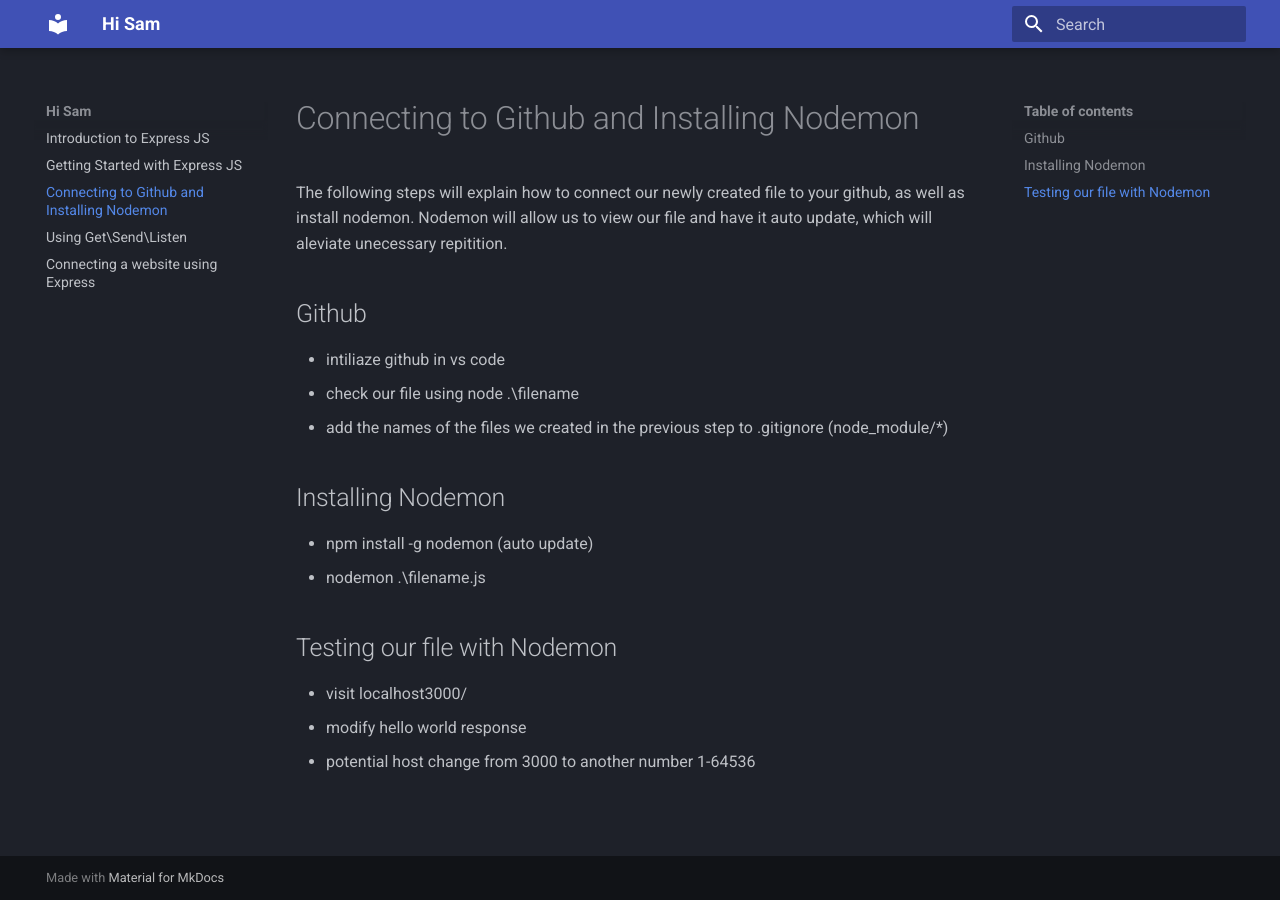
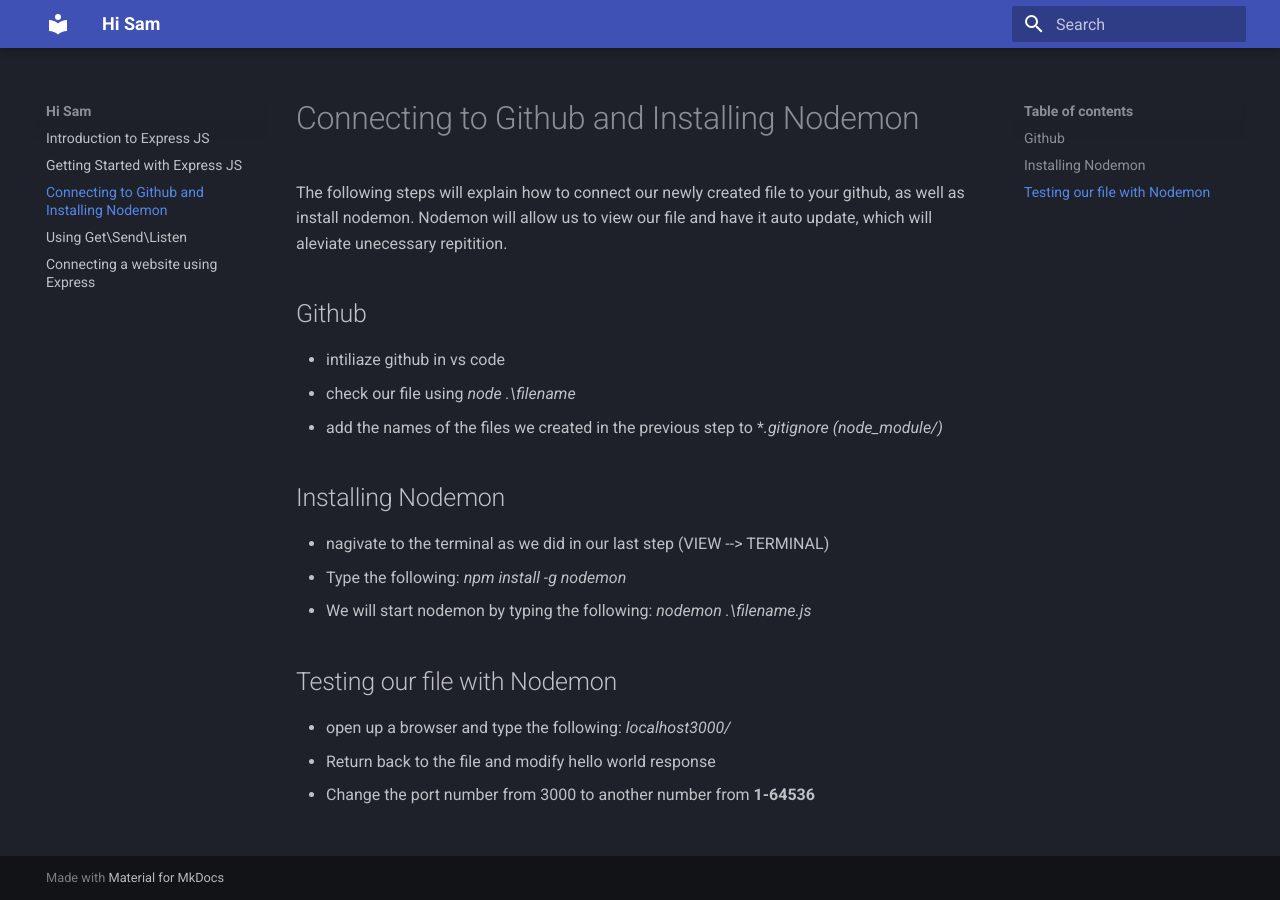
Before and after one commit to NBSutton98/COM-Documentation, an MkDocs documentation site: the page built from docs/task2.md, in a window 1280 px wide. Built offline with MkDocs 1.6.1 and Material for MkDocs 9.7.7, drawn with Linux system fonts in a browser that asks for light colours.

Commit message:
Update task2.md

```diff
--- a/docs/task2.md
+++ b/docs/task2.md
@@ -5,14 +5,15 @@ Nodemon will allow us to view our file and have it auto update, which will alevi
 
 ## Github
 - intiliaze github in vs code
-- check our file using node .\filename
-- add the names of the files we created in the previous step to .gitignore (node_module/*)
+- check our file using *node .\filename*
+- add the names of the files we created in the previous step to **.gitignore (node_module/*)**
 
 ## Installing Nodemon
-- npm install -g nodemon (auto update)
-- nodemon .\filename.js
+- nagivate to the terminal as we did in our last step (VIEW --> TERMINAL)
+- Type the following: *npm install -g nodemon*
+- We will start nodemon by typing the following: *nodemon .\filename.js*
 
 ## Testing our file with Nodemon
-- visit localhost3000/
-- modify hello world response
-- potential host change from 3000 to another number 1-64536
+- open up a browser and type the following: *localhost3000/*
+- Return back to the file and modify hello world response
+- Change the port number from 3000 to another number from **1-64536**
```
